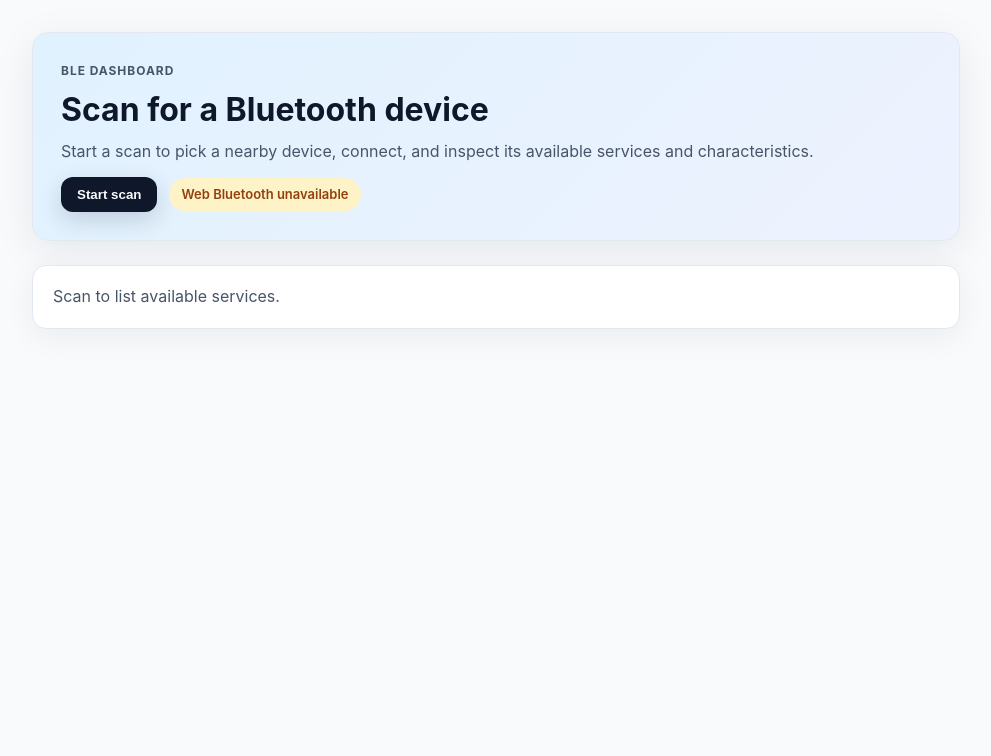
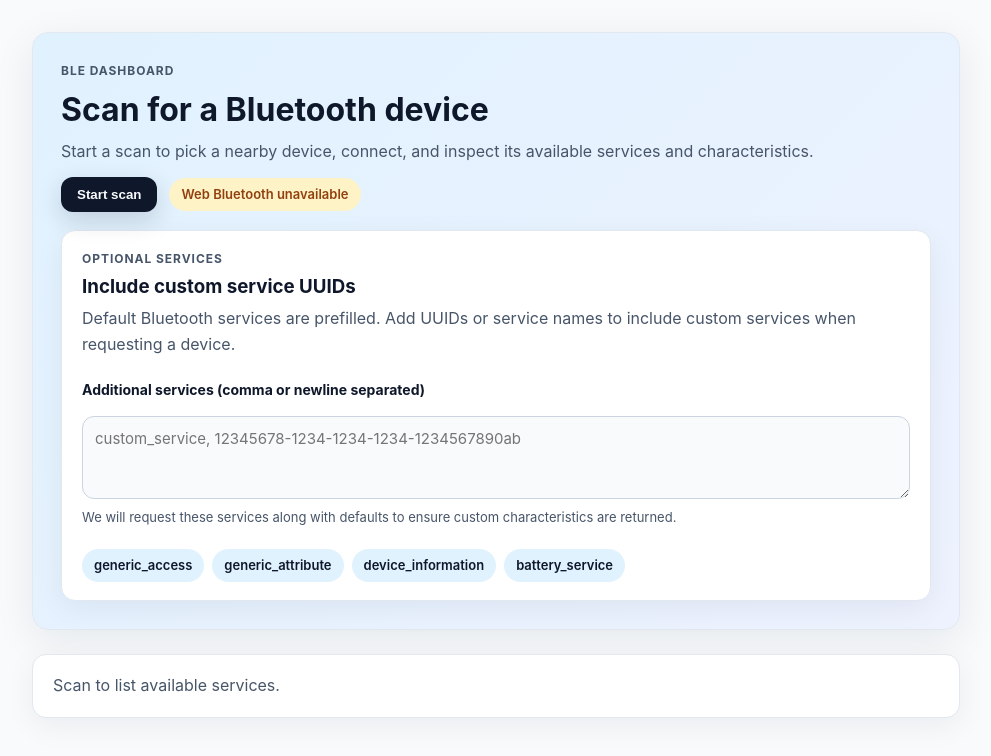
Before and after one commit to fingerskier/bledash, a React (Vite) app: page / in a window 1280 px wide. Shown: the top 756 px of the page, without its empty margins (144-1135 px from the left). Built offline with nearby package versions, Linux system fonts and the light colour scheme.

Commit message:
Allow configuring Bluetooth service UUIDs (#5)

```diff
--- a/src/App.jsx
+++ b/src/App.jsx
@@ -9,14 +9,24 @@ function App() {
   const [deviceInfo, setDeviceInfo] = useState(null)
   const [services, setServices] = useState([])
   const [error, setError] = useState('')
+  const [customServicesInput, setCustomServicesInput] = useState('')
 
   useEffect(() => {
     setSupported(typeof navigator !== 'undefined' && 'bluetooth' in navigator)
   }, [])
 
+  const customServices = useMemo(
+    () =>
+      customServicesInput
+        .split(/[\n,]/)
+        .map((service) => service.trim())
+        .filter(Boolean),
+    [customServicesInput]
+  )
+
   const allowedServices = useMemo(
-    () => Array.from(new Set(defaultServices)),
-    []
+    () => Array.from(new Set([...defaultServices, ...customServices])),
+    [customServices]
   )
 
   const handleDisconnect = (event) => {
@@ -40,7 +50,9 @@ function App() {
 
     try {
       setIsScanning(true)
-      console.log('Starting device scan: calling navigator.bluetooth.requestDevice')
+      console.log('Starting device scan: calling navigator.bluetooth.requestDevice', {
+        optionalServices: allowedServices,
+      })
       const device = await navigator.bluetooth.requestDevice({
         acceptAllDevices: true,
         optionalServices: allowedServices,
@@ -104,6 +116,41 @@ function App() {
             </button>
             {!supported && <span className={`${styles.pill} ${styles.pillWarning}`}>Web Bluetooth unavailable</span>}
           </div>
+          <div className={`${styles.panel} ${styles.inlinePanel}`}>
+            <div className={styles.stack}>
+              <div className={styles.panelHeader}>
+                <div>
+                  <p className={styles.eyebrow}>Optional services</p>
+                  <h3>Include custom service UUIDs</h3>
+                  <p className={styles.muted}>
+                    Default Bluetooth services are prefilled. Add UUIDs or service names to include custom
+                    services when requesting a device.
+                  </p>
+                </div>
+              </div>
+              <label className={styles.label} htmlFor="services-input">
+                Additional services (comma or newline separated)
+              </label>
+              <textarea
+                id="services-input"
+                className={styles.textarea}
+                value={customServicesInput}
+                onChange={(event) => setCustomServicesInput(event.target.value)}
+                placeholder="custom_service, 12345678-1234-1234-1234-1234567890ab"
+                rows={3}
+              />
+              <p className={`${styles.muted} ${styles.helpText}`}>
+                We will request these services along with defaults to ensure custom characteristics are returned.
+              </p>
+              <div className={styles.pillRow}>
+                {allowedServices.map((service) => (
+                  <span key={service} className={`${styles.pill} ${styles.pillNeutral}`}>
+                    {service}
+                  </span>
+                ))}
+              </div>
+            </div>
+          </div>
           {error && <p className={styles.error}>{error}</p>}
         </div>
       </header>
--- a/src/styles/Base.module.css
+++ b/src/styles/Base.module.css
@@ -118,6 +118,10 @@
   gap: 12px;
 }
 
+.inlinePanel {
+  margin-top: 18px;
+}
+
 .stack {
   display: grid;
   gap: 14px;
@@ -146,6 +150,37 @@
   margin-top: 8px;
 }
 
+.label {
+  font-weight: 700;
+  font-size: 14px;
+}
+
+.textarea {
+  width: 100%;
+  border: 1px solid #cbd5e1;
+  border-radius: 12px;
+  padding: 12px;
+  font-size: 15px;
+  resize: vertical;
+  font-family: 'Inter', system-ui, -apple-system, BlinkMacSystemFont, 'Segoe UI', sans-serif;
+  background: #f8fafc;
+}
+
+.pillNeutral {
+  background: #e0f2fe;
+}
+
+.pillRow {
+  display: flex;
+  flex-wrap: wrap;
+  gap: 8px;
+}
+
+.helpText {
+  margin-top: -6px;
+  font-size: 13px;
+}
+
 @media (max-width: 640px) {
   .panelHeader,
   .characteristicHeader,
```
